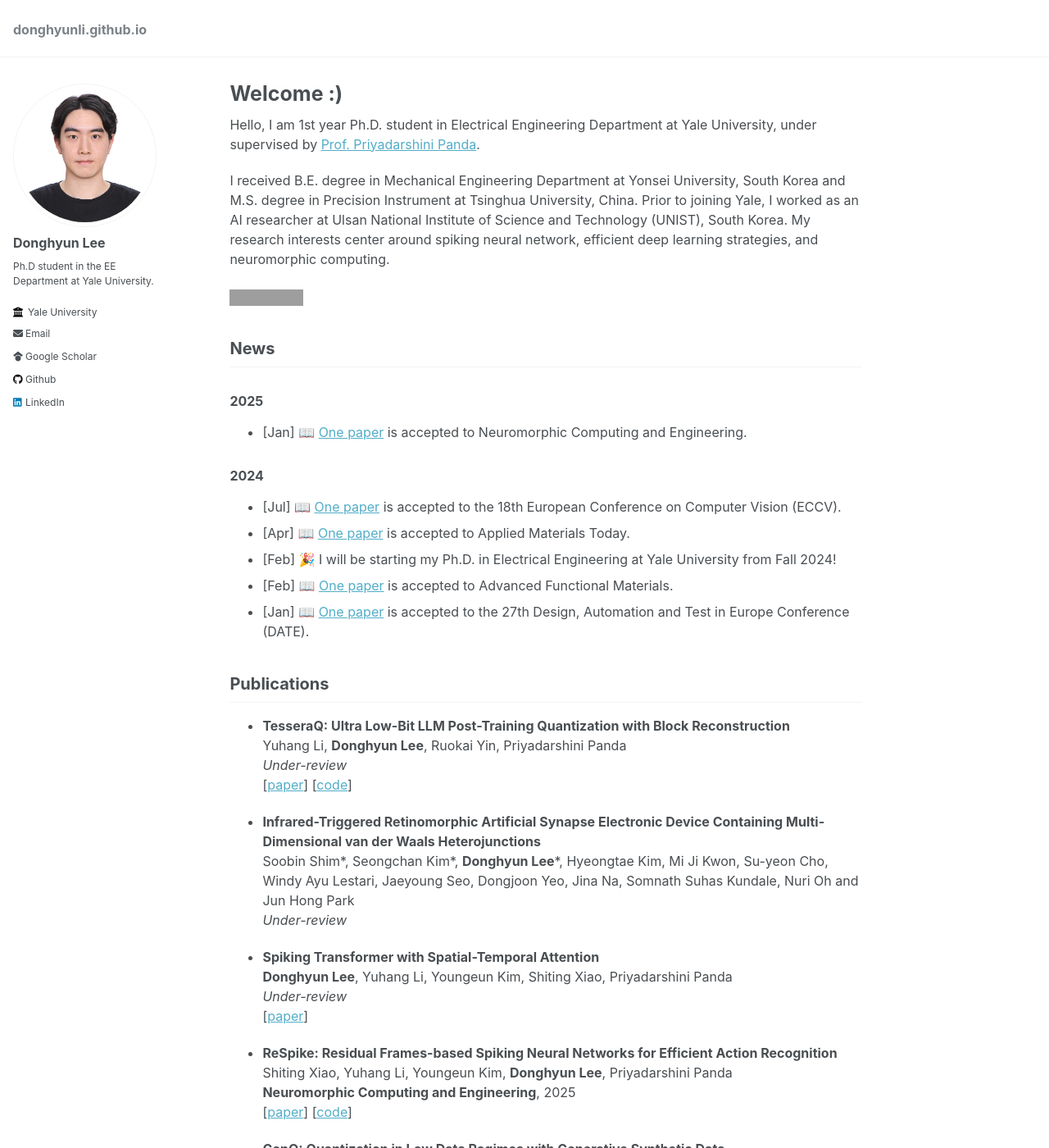
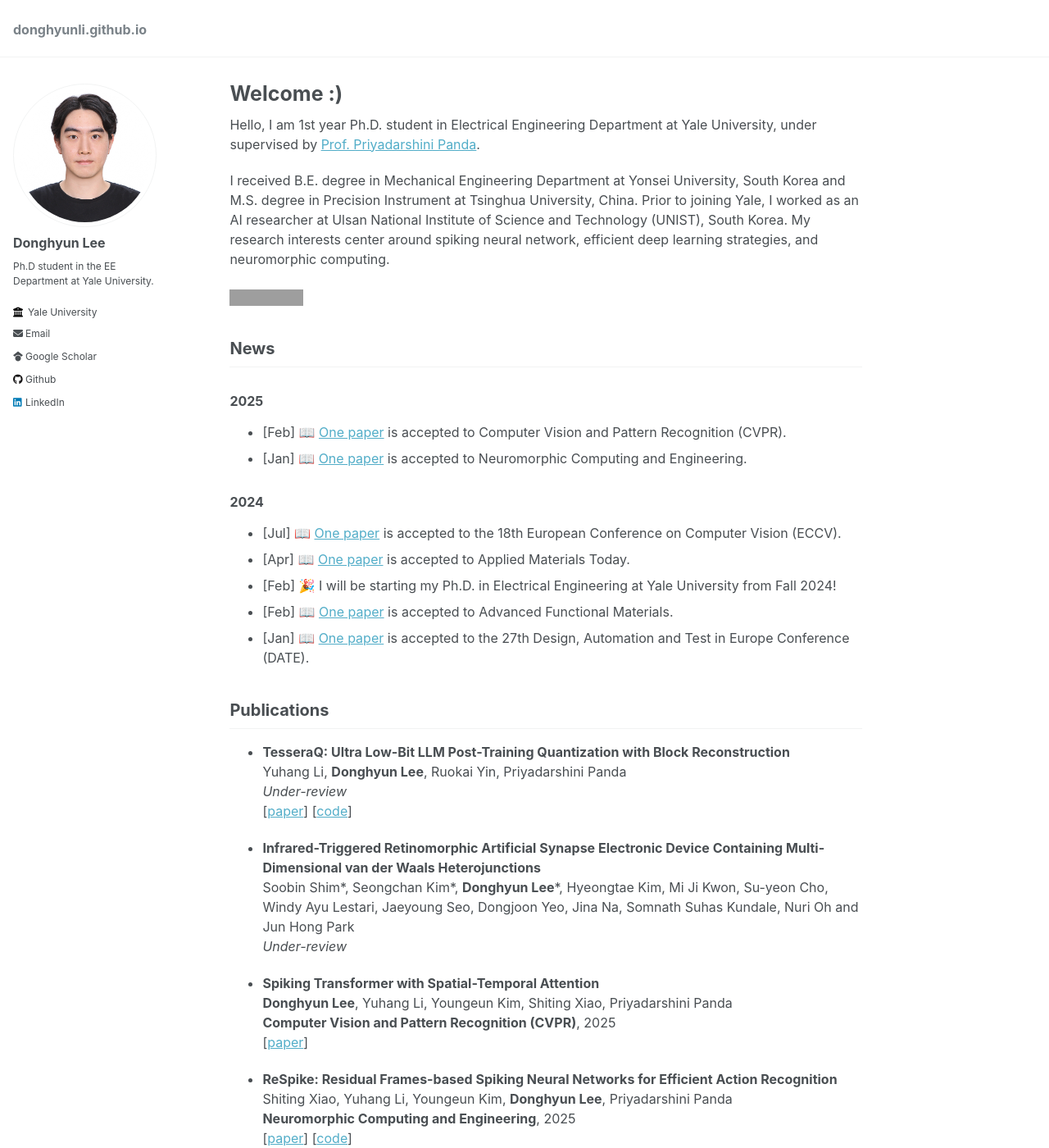
Before and after one commit to donghyunli/donghyunli.github.io, a Jekyll site: the page built from _pages/about.md, in a window 1280 px wide and 1400 px high. Shown: the whole window at 82% size. Built offline with Jekyll 4.4.1, drawn with Linux system fonts in a browser that asks for light colours; grey boxes are pictures that could not be loaded.

Commit message:
paper update

```diff
--- a/_pages/about.md
+++ b/_pages/about.md
@@ -17,6 +17,7 @@ I received B.E. degree in Mechanical Engineering Department at Yonsei University
 
 ## News
 ### 2025
+- [Feb] 📖 [One paper](https://arxiv.org/pdf/2409.19764) is accepted to Computer Vision and Pattern Recognition (CVPR).
 - [Jan] 📖 [One paper](https://arxiv.org/pdf/2409.01564) is accepted to Neuromorphic Computing and Engineering.
 
 ### 2024
@@ -43,7 +44,7 @@ Yuhang Li, Ruokai Yin, **Donghyun Lee**, Youngeun Kim, Souvik Kundu, Priyadarshi
 
 - **Spiking Transformer with Spatial-Temporal Attention**\\
 **Donghyun Lee**, Yuhang Li, Youngeun Kim, Shiting Xiao, Priyadarshini Panda\\
-*Under-review*\\
+**Computer Vision and Pattern Recognition (CVPR)**, 2025\\
 [[paper](https://arxiv.org/pdf/2409.19764)]
 
 - **ReSpike: Residual Frames-based Spiking Neural Networks for Efficient Action Recognition**\\
```
